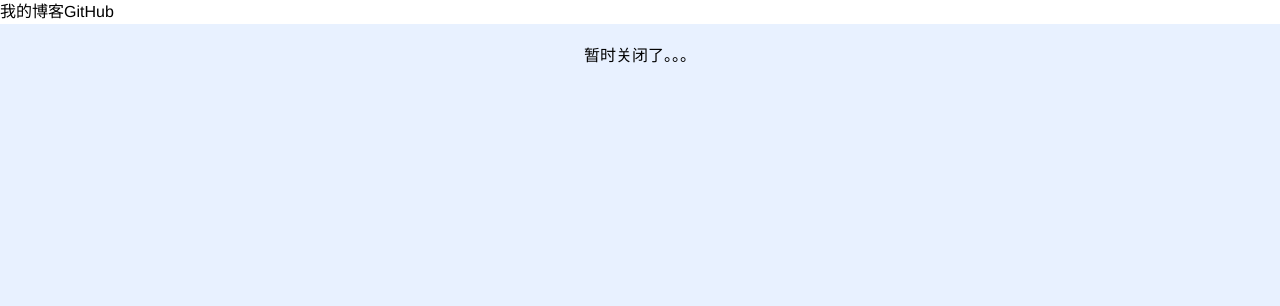
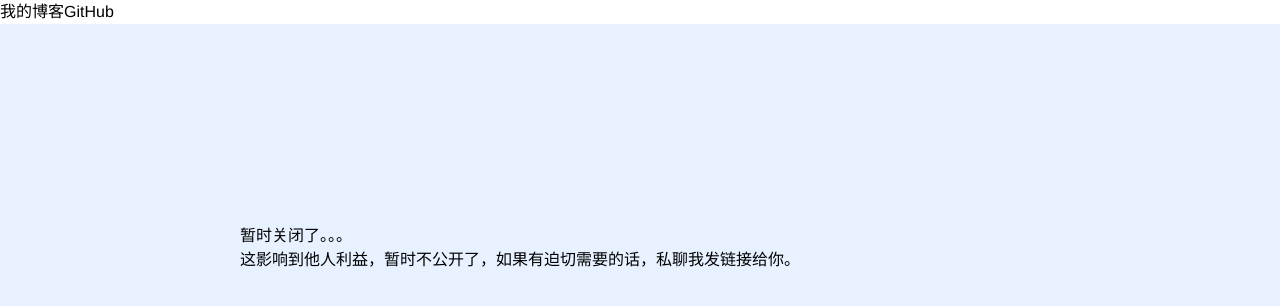
Before and after one commit to wangrongding/frontend-park, a Vue app: page /other/cshi in a window 1280 px wide. Shown: the top 306 px of the page. Built offline with nearby package versions, Linux system fonts and the light colour scheme.

Commit message:
chore: 修改chsi说明文本

```diff
--- a/src/page/other/chsi/index-temp.vue
+++ b/src/page/other/chsi/index-temp.vue
@@ -1,10 +1,21 @@
 <script setup lang="ts"></script>
 <template>
-  <div class="page-container">暂时关闭了。。。</div>
+  <div class="page-container">
+    <p>暂时关闭了。。。</p>
+    <p>
+      这影响到他人利益，暂时不公开了，如果有迫切需要的话，私聊我发链接给你。
+    </p>
+  </div>
 </template>
 <style lang="scss" scoped>
 .page-container {
   text-align: center;
-  padding: 20px;
+  padding-top: 200px;
+
+  p {
+    margin: 0 auto;
+    text-align: left;
+    width: 800px;
+  }
 }
 </style>
```
